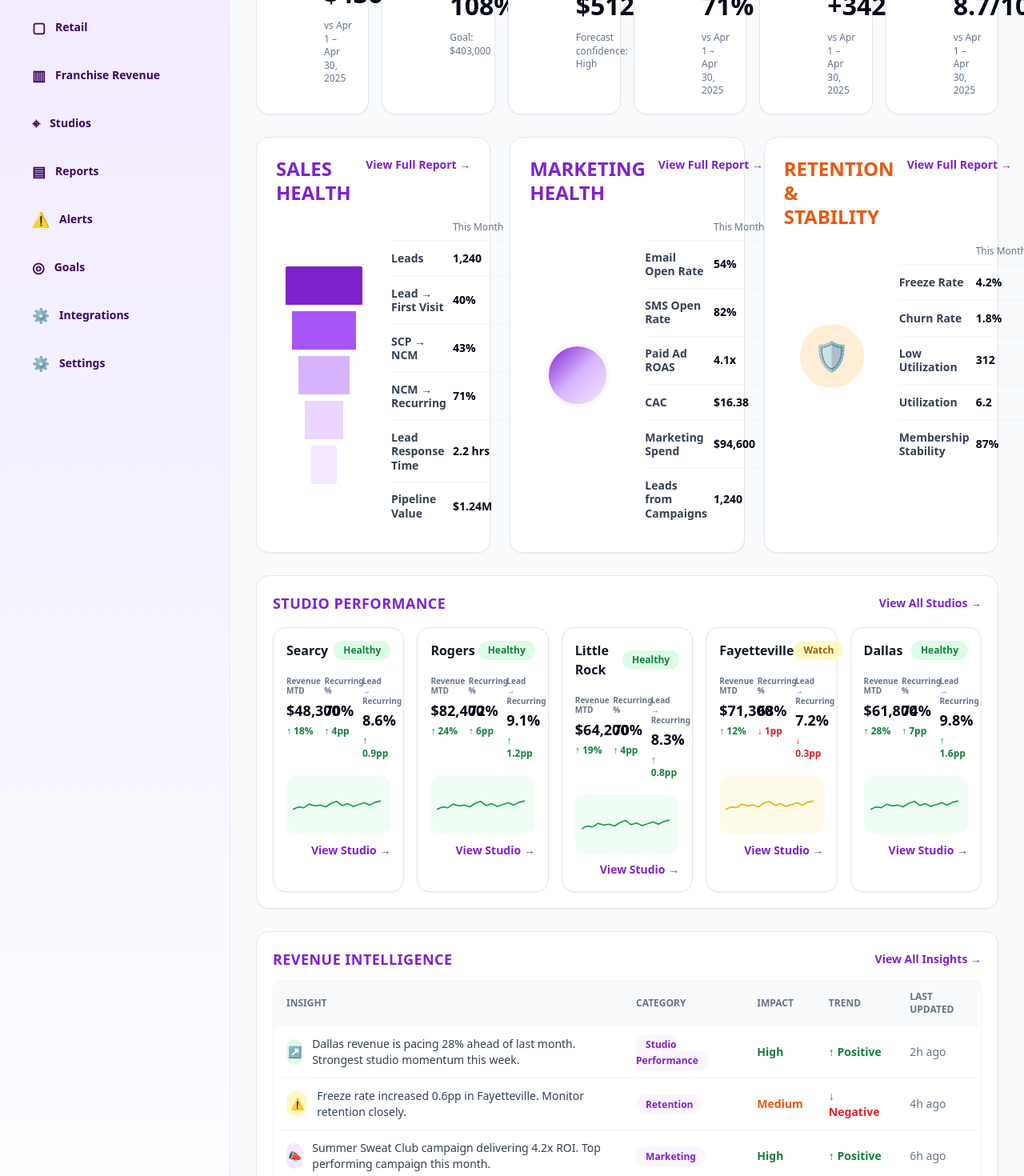
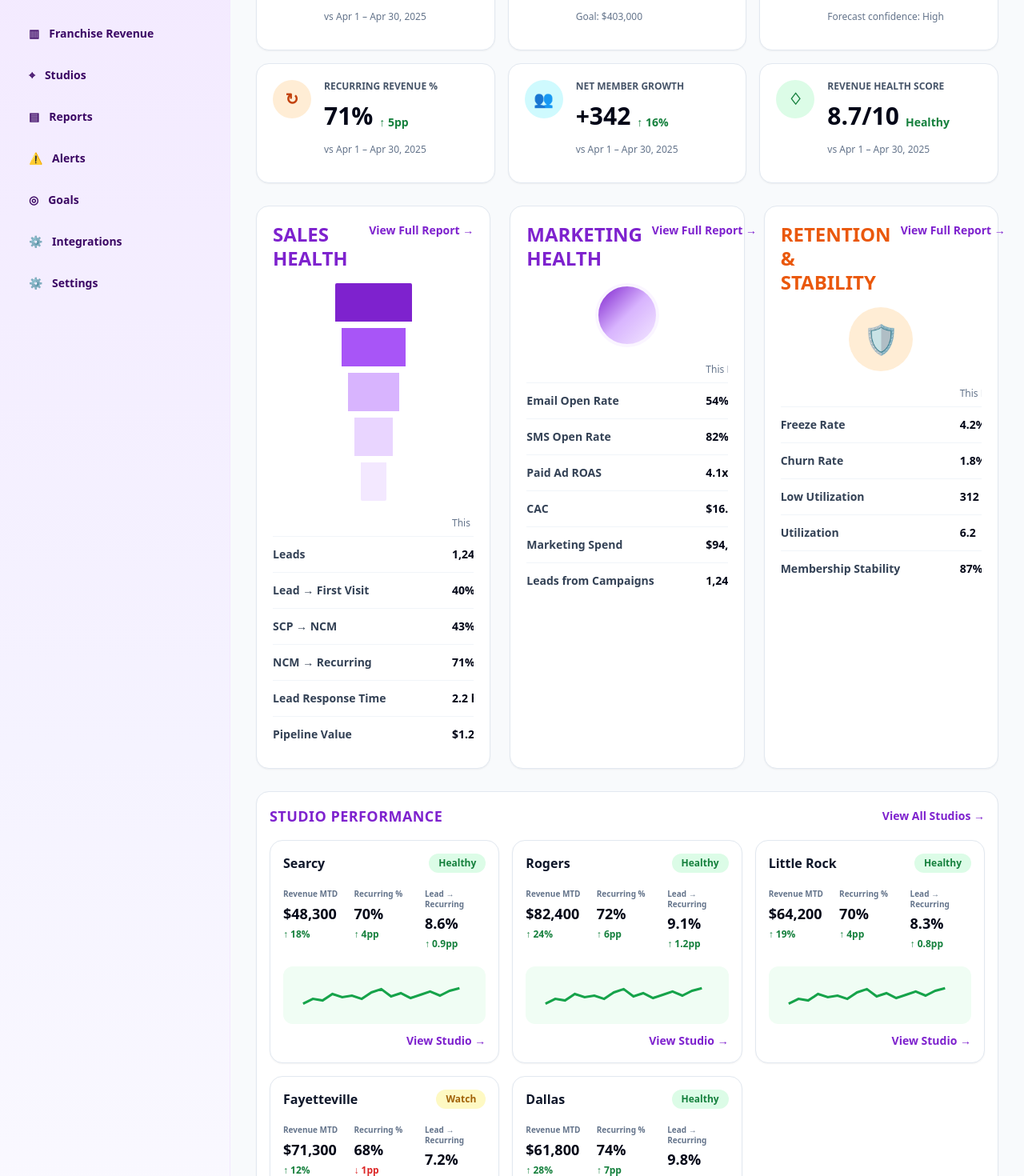
Before and after one commit to kaitlin31/nooma-command-center, a React (Vite) app: page / in a window 1280 px wide. Shown: the part 280-1750 px from the top of the page at 80% size. Built offline with nearby package versions, Linux system fonts and the light colour scheme.

Commit message:
Update App.jsx

```diff
--- a/src/App.jsx
+++ b/src/App.jsx
@@ -19,7 +19,7 @@ const intelligenceRows = [
 export default function App() {
   return (
     <div className="min-h-screen bg-slate-50 text-slate-950 flex">
-      <aside className="w-72 shrink-0 bg-gradient-to-b from-purple-100 via-violet-50 to-white border-r border-purple-100 p-6 flex flex-col justify-between">
+      <aside className="w-72 shrink-0 bg-gradient-to-b from-purple-100 via-violet-50 to-white border-r border-purple-100 p-5 flex flex-col justify-between">
         <div>
           <div className="flex items-center gap-3 mb-8">
             <div className="text-4xl font-black text-purple-700">N¹</div>
@@ -44,7 +44,7 @@ export default function App() {
               ["⚙", "Settings"],
             ].map(([icon, label, active]) => (
               <div key={label} className={`flex items-center gap-3 rounded-xl px-4 py-3 ${active ? "bg-purple-200/80 text-purple-800 shadow-sm" : "text-purple-950 hover:bg-purple-100/70"}`}>
-                <span className="text-lg">{icon}</span>
+                <span>{icon}</span>
                 <span>{label}</span>
               </div>
             ))}
@@ -62,10 +62,10 @@ export default function App() {
         </div>
       </aside>
 
-      <main className="flex-1 p-8 max-w-[1800px] mx-auto space-y-7 overflow-x-hidden">
+      <main className="flex-1 p-8 space-y-7 overflow-x-hidden">
         <header className="flex items-start justify-between border-b border-slate-200 pb-5">
           <div>
-            <h1 className="text-4xl font-black tracking-tight text-slate-950">Revenue Command Center</h1>
+            <h1 className="text-4xl font-black tracking-tight">Revenue Command Center</h1>
             <p className="text-slate-500 mt-1 text-lg">Executive overview of Nooma Studios performance</p>
           </div>
 
@@ -77,7 +77,7 @@ export default function App() {
 
         <section>
           <SectionTitle title="Executive Snapshot" />
-          <div className="grid grid-cols-6 gap-4">
+          <div className="grid grid-cols-1 md:grid-cols-2 xl:grid-cols-3 2xl:grid-cols-6 gap-4">
             <SnapshotCard icon="$" title="Revenue MTD" value="$436,006" change="↑ 22%" color="bg-purple-600 text-white" />
             <SnapshotCard icon="◎" title="Revenue vs Goal" value="108%" change="↑ 8pp" color="bg-green-100 text-green-700" sub="Goal: $403,000" />
             <SnapshotCard icon="↗" title="Forecasted Month End" value="$512,000" change="↑ 18%" color="bg-purple-100 text-purple-700" sub="Forecast confidence: High" />
@@ -87,7 +87,7 @@ export default function App() {
           </div>
         </section>
 
-        <section className="grid grid-cols-3 gap-6">
+        <section className="grid grid-cols-1 xl:grid-cols-3 gap-6">
           <DriverCard title="Sales Health" accent="text-purple-700" action="View Full Report →" icon="funnel" rows={[
             ["Leads", "1,240", "↑ 15%", "↑ 18%"],
             ["Lead → First Visit", "40%", "↑ 6pp", "↑ 5pp"],
@@ -115,23 +115,25 @@ export default function App() {
           ]} />
         </section>
 
-        <section className="bg-white border border-slate-200 rounded-2xl p-5 shadow-sm">
+        <section className="bg-white border border-slate-200 rounded-2xl p-4 shadow-sm">
           <div className="flex items-center justify-between mb-4">
             <SectionTitle title="Studio Performance" noMargin />
             <button className="text-purple-700 font-bold text-sm">View All Studios →</button>
           </div>
-          <div className="grid grid-cols-5 gap-4">
+
+          <div className="grid grid-cols-1 md:grid-cols-2 xl:grid-cols-3 2xl:grid-cols-5 gap-4">
             {studioCards.map((studio) => <StudioCard key={studio.name} studio={studio} />)}
           </div>
         </section>
 
-        <section className="bg-white border border-slate-200 rounded-2xl p-5 shadow-sm">
+        <section className="bg-white border border-slate-200 rounded-2xl p-4 shadow-sm">
           <div className="flex items-center justify-between mb-3">
             <SectionTitle title="Revenue Intelligence" noMargin />
             <button className="text-purple-700 font-bold text-sm">View All Insights →</button>
           </div>
-          <div className="overflow-hidden rounded-xl border border-slate-100">
-            <table className="w-full text-sm">
+
+          <div className="overflow-x-auto rounded-xl border border-slate-100">
+            <table className="w-full min-w-[900px] text-sm">
               <thead className="bg-slate-50 text-slate-500 text-xs uppercase">
                 <tr>
                   <th className="text-left py-3 px-4">Insight</th>
@@ -141,12 +143,13 @@ export default function App() {
                   <th className="text-left py-3 px-4">Last Updated</th>
                 </tr>
               </thead>
+
               <tbody>
                 {intelligenceRows.map((row) => (
                   <tr key={row.insight} className="border-t border-slate-100">
                     <td className="py-3 px-4">
                       <div className="flex items-center gap-3">
-                        <span className={`w-8 h-8 rounded-full flex items-center justify-center font-bold ${row.color}`}>{row.icon}</span>
+                        <span className={`w-8 h-8 rounded-full flex items-center justify-center font-bold shrink-0 ${row.color}`}>{row.icon}</span>
                         <span className="font-medium text-slate-700">{row.insight}</span>
                       </div>
                     </td>
@@ -171,13 +174,13 @@ function SectionTitle({ title, noMargin }) {
 
 function SnapshotCard({ icon, title, value, change, color, sub }) {
   return (
-    <div className="bg-white border border-slate-200 rounded-2xl p-5 shadow-sm min-h-[160px]">
+    <div className="bg-white border border-slate-200 rounded-2xl p-5 shadow-sm min-h-[150px]">
       <div className="flex items-start gap-4">
         <div className={`w-12 h-12 rounded-full flex items-center justify-center font-black text-xl shrink-0 ${color}`}>{icon}</div>
-        <div className="flex-1 min-w-0">
+        <div className="min-w-0">
           <p className="text-xs font-black uppercase text-slate-600 leading-tight">{title}</p>
-          <div className="flex items-end gap-3 mt-3">
-            <p className="text-[2rem] leading-none font-black whitespace-nowrap">{value}</p>
+          <div className="flex items-end gap-2 mt-3">
+            <p className="text-3xl font-black whitespace-nowrap">{value}</p>
             <p className="text-sm font-bold text-green-700 whitespace-nowrap">{change}</p>
           </div>
           <p className="text-xs text-slate-500 mt-4 leading-snug">{sub || "vs Apr 1 – Apr 30, 2025"}</p>
@@ -189,12 +192,13 @@ function SnapshotCard({ icon, title, value, change, color, sub }) {
 
 function DriverCard({ title, accent, action, rows, icon }) {
   return (
-    <div className="bg-white border border-slate-200 rounded-2xl p-6 shadow-sm min-h-[520px]">
-      <div className="flex items-start justify-between mb-5 gap-4">
-        <h3 className={`text-[24px] leading-tight font-black uppercase ${accent}`}>{title}</h3>
+    <div className="bg-white border border-slate-200 rounded-2xl p-5 shadow-sm">
+      <div className="flex items-start justify-between mb-4 gap-3">
+        <h3 className={`text-2xl leading-tight font-black uppercase ${accent}`}>{title}</h3>
         <button className="text-purple-700 text-sm font-bold whitespace-nowrap">{action}</button>
       </div>
-      <div className="grid grid-cols-[120px_1fr] gap-6 items-center">
+
+      <div className="grid grid-cols-1 2xl:grid-cols-[120px_1fr] gap-5 items-center">
         <div className="flex items-center justify-center">
           {icon === "funnel" && <Funnel />}
           {icon === "pie" && <Pie />}
@@ -208,21 +212,23 @@ function DriverCard({ title, accent, action, rows, icon }) {
 
 function MetricRows({ rows }) {
   return (
-    <div className="text-sm">
-      <div className="grid grid-cols-[1.4fr_110px_110px_90px] text-xs text-slate-500 pb-2 gap-2">
+    <div className="text-sm overflow-x-auto">
+      <div className="min-w-[520px]">
+        <div className="grid grid-cols-[1.4fr_90px_110px_80px] text-xs text-slate-500 pb-2 gap-2">
           <span />
           <span>This Month</span>
           <span>vs Last Month</span>
           <span>vs LY</span>
         </div>
         {rows.map(([metric, value, lm, ly]) => (
-        <div key={metric} className="grid grid-cols-[1.4fr_110px_110px_90px] gap-2 border-t border-slate-100 py-3 items-center">
+          <div key={metric} className="grid grid-cols-[1.4fr_90px_110px_80px] gap-2 border-t border-slate-100 py-3 items-center">
             <span className="font-semibold text-slate-700 leading-tight">{metric}</span>
             <span className="font-black">{value}</span>
             <span className={`font-bold ${String(lm).includes("↓") ? "text-red-600" : "text-green-700"}`}>{lm}</span>
             <span className={`font-bold ${String(ly).includes("↓") ? "text-red-600" : "text-green-700"}`}>{ly}</span>
           </div>
         ))}
+      </div>
     </div>
   );
 }
@@ -246,12 +252,15 @@ function StudioCard({ studio }) {
         <h3 className="font-black text-slate-900">{studio.name}</h3>
         <span className={`text-xs font-bold px-3 py-1 rounded-full ${studio.healthColor}`}>{studio.health}</span>
       </div>
+
       <div className="grid grid-cols-3 gap-3 text-sm">
         <MiniMetric label="Revenue MTD" value={studio.revenue} change={studio.change1} />
         <MiniMetric label="Recurring %" value={studio.recurring} change={studio.change2} />
         <MiniMetric label="Lead → Recurring" value={studio.conversion} change={studio.change3} />
       </div>
+
       <Sparkline color={studio.line} fill={studio.fill} />
+
       <div className="text-right mt-2">
         <button className="text-purple-700 font-bold text-sm">View Studio →</button>
       </div>
@@ -260,7 +269,13 @@ function StudioCard({ studio }) {
 }
 
 function MiniMetric({ label, value, change }) {
-  return <div><p className="text-[10px] text-slate-500 font-bold leading-tight">{label}</p><p className="text-lg font-black mt-1">{value}</p><p className={`text-xs font-bold mt-1 ${change.includes("↓") ? "text-red-600" : "text-green-700"}`}>{change}</p></div>;
+  return (
+    <div>
+      <p className="text-[10px] text-slate-500 font-bold leading-tight">{label}</p>
+      <p className="text-lg font-black mt-1">{value}</p>
+      <p className={`text-xs font-bold mt-1 ${change.includes("↓") ? "text-red-600" : "text-green-700"}`}>{change}</p>
+    </div>
+  );
 }
 
 function Sparkline({ color, fill }) {
```
Lines whose indentation alone changed are shown as unchanged.
